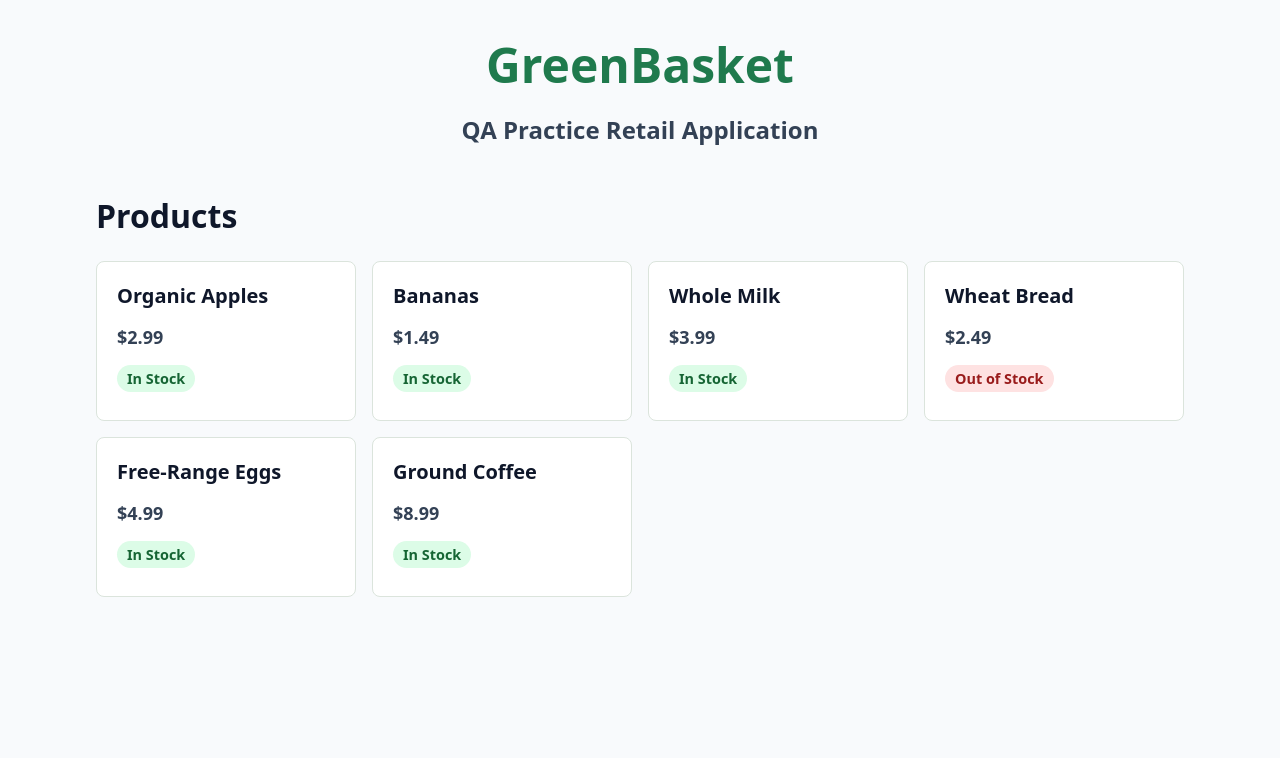
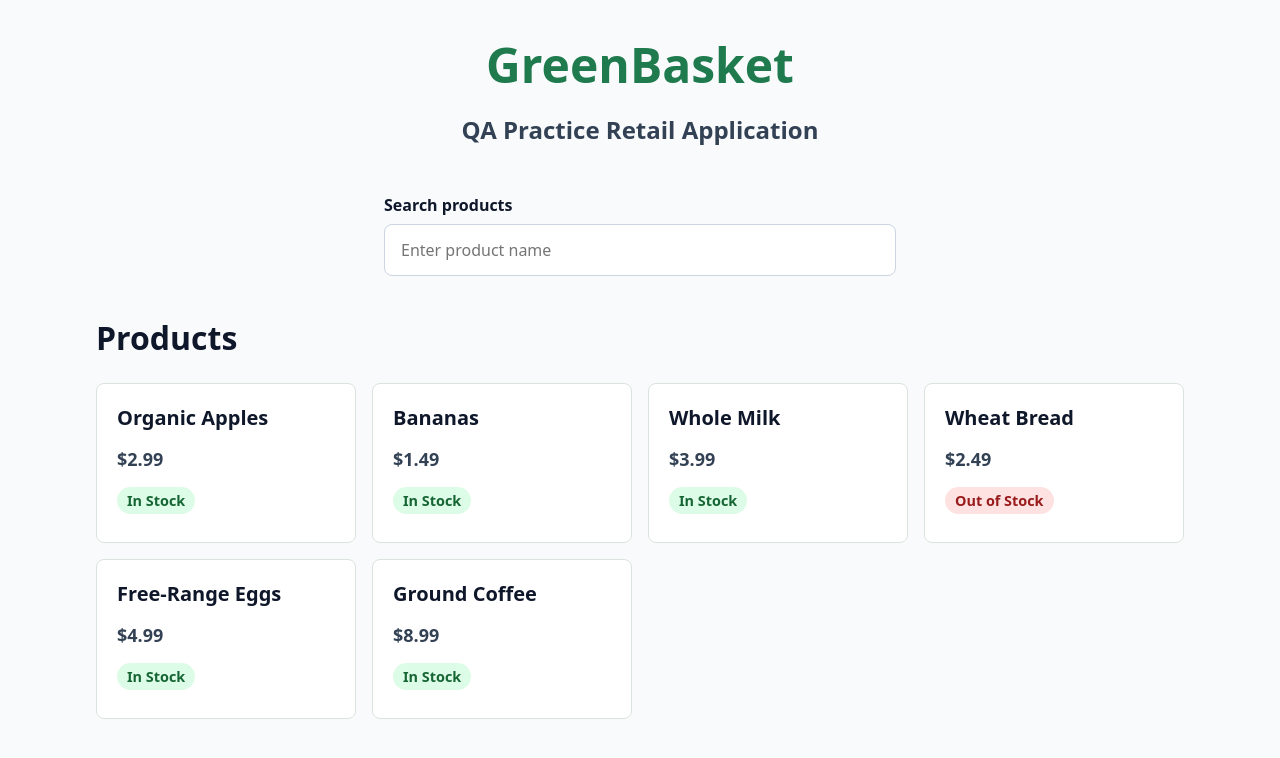
Before and after one commit to padikaha/qa-practice-retail-app, a React (Vite) app in the folder frontend/: page / in a window 1280 px wide. Shown: the top 758 px of the page. Built offline with nearby package versions, Linux system fonts and the light colour scheme.

Commit message:
Sprint 4: Add product search feature

```diff
--- a/frontend/src/App.css
+++ b/frontend/src/App.css
@@ -22,6 +22,33 @@
   color: #334155;
   font-size: 1.5rem;
   font-weight: 600;
+}
+
+.search-bar {
+  margin: 0 auto 2.5rem;
+  max-width: 32rem;
+}
+
+.search-bar label {
+  display: block;
+  margin-bottom: 0.5rem;
+  color: #0f172a;
+  font-weight: 700;
+}
+
+.search-bar input {
+  width: 100%;
+  padding: 0.875rem 1rem;
+  border: 1px solid #cbd5e1;
+  border-radius: 8px;
+  background: #ffffff;
+  color: #0f172a;
+  font: inherit;
+}
+
+.search-bar input:focus {
+  border-color: #1f7a4d;
+  outline: 3px solid #bbf7d0;
 }
 
 .products-section h2 {
@@ -75,3 +102,14 @@
   background: #fee2e2;
   color: #991b1b;
 }
+
+.no-products {
+  margin: 0;
+  padding: 1.5rem;
+  border: 1px solid #cbd5e1;
+  border-radius: 8px;
+  background: #ffffff;
+  color: #334155;
+  font-size: 1.125rem;
+  text-align: center;
+}
--- a/frontend/src/App.jsx
+++ b/frontend/src/App.jsx
@@ -1,8 +1,19 @@
+import { useState } from 'react'
 import './App.css'
+import SearchBar from './components/SearchBar.jsx'
 import ProductList from './components/ProductList.jsx'
 import { products } from './data/products.js'
 
 function App() {
+  const [searchText, setSearchText] = useState('')
+
+  const normalizedSearchText = searchText.trim().toLowerCase()
+  const filteredProducts = normalizedSearchText
+    ? products.filter((product) =>
+        product.name.toLowerCase().includes(normalizedSearchText),
+      )
+    : products
+
   return (
     <main className="app">
       <header className="page-header">
@@ -10,9 +21,11 @@ function App() {
         <p>QA Practice Retail Application</p>
       </header>
 
+      <SearchBar searchText={searchText} onSearchChange={setSearchText} />
+
       <section className="products-section" aria-labelledby="products-heading">
         <h2 id="products-heading">Products</h2>
-        <ProductList products={products} />
+        <ProductList products={filteredProducts} />
       </section>
     </main>
   )
--- a/frontend/src/components/ProductList.jsx
+++ b/frontend/src/components/ProductList.jsx
@@ -1,6 +1,10 @@
 import ProductCard from './ProductCard.jsx'
 
 function ProductList({ products }) {
+  if (products.length === 0) {
+    return <p className="no-products">No products found.</p>
+  }
+
   return (
     <div className="product-grid">
       {products.map((product) => (
--- /dev/null
+++ b/frontend/src/components/SearchBar.jsx
@@ -0,0 +1,16 @@
+function SearchBar({ searchText, onSearchChange }) {
+  return (
+    <div className="search-bar">
+      <label htmlFor="product-search">Search products</label>
+      <input
+        id="product-search"
+        type="search"
+        value={searchText}
+        onChange={(event) => onSearchChange(event.target.value)}
+        placeholder="Enter product name"
+      />
+    </div>
+  )
+}
+
+export default SearchBar
```
